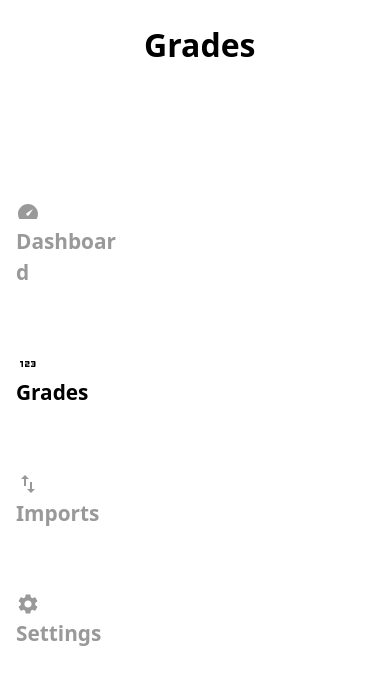
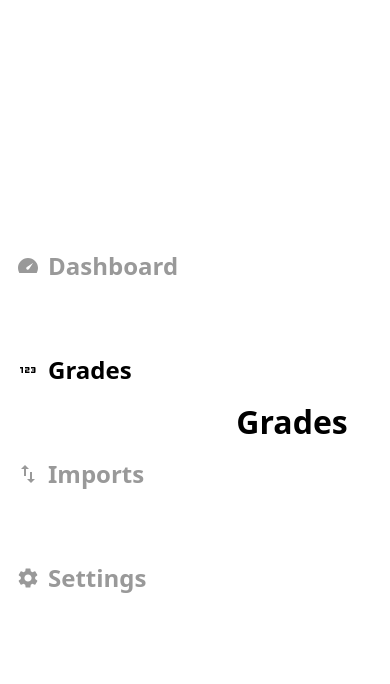
Before and after one commit to GuterBenutzername/gw-frontend, a React (Vite) app: page /grades in a window 390 px wide. Shown: the top 684 px of the page. Built offline with nearby package versions, Linux system fonts and the light colour scheme.

Commit message:
change styling to work better with content and be (slightly) more responsive

```diff
--- a/src/routes/grades/Grades.tsx
+++ b/src/routes/grades/Grades.tsx
@@ -1,6 +1,8 @@
+import "./grades.css";
+
 export default function Grades() {
     return (
-        <div>
+        <div className="grades">
             <h1>Grades</h1>
         </div>
     );
--- /dev/null
+++ b/src/routes/grades/grades.css
@@ -0,0 +1,7 @@
+.grades {
+    width: 100%;
+    height: 100%;
+    display: flex;
+    justify-content: center;
+    align-items: center;
+}
--- a/src/routes/root.css
+++ b/src/routes/root.css
@@ -4,23 +4,26 @@
 }
 
 .content {
-    width: calc ( 100vw - 20vw );
+    width: 100%;
+    flex: 1;
     height: 100vh;
 }
 
 .sidebar {
     display: flex;
     flex-direction: column;
-    width: 15vw;
-    min-width: 9rem;
+    width: fit-content;
     height: 100vh;
     justify-content: center;
-    gap: 26px;
+    gap: 32px;
 }
 
 .sidebar-item {
     display: flex;
     width: 100%;
+    height: 72px;
+    align-items: center;
+    justify-content: center;
 }
 
 .sidebar-item a {
@@ -33,9 +36,12 @@
 
     text-decoration: none;
     font-weight: bold;
-    font-size: 1.3rem;
+    font-size: 1.5rem;
     padding: 16px;
     width: 100%;
+    height: 100%;
+    display: flex;
+    align-items: center;
 }
 
 .sidebar-item a.active {
@@ -45,5 +51,5 @@
 .sidebar-item a svg {
     height: 1.5rem;
     width: 1.5rem;
-    margin-right: 16px;
+    margin-right: 8px;
 }
```
